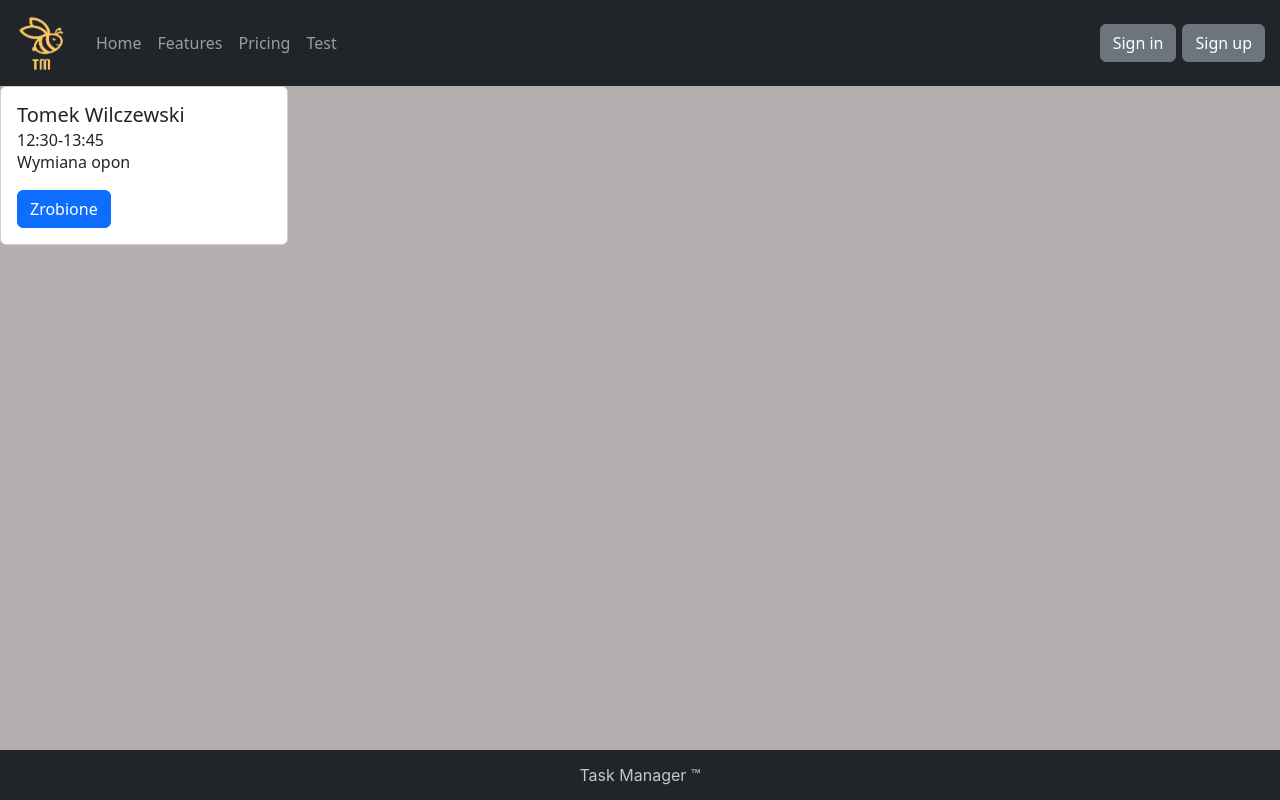
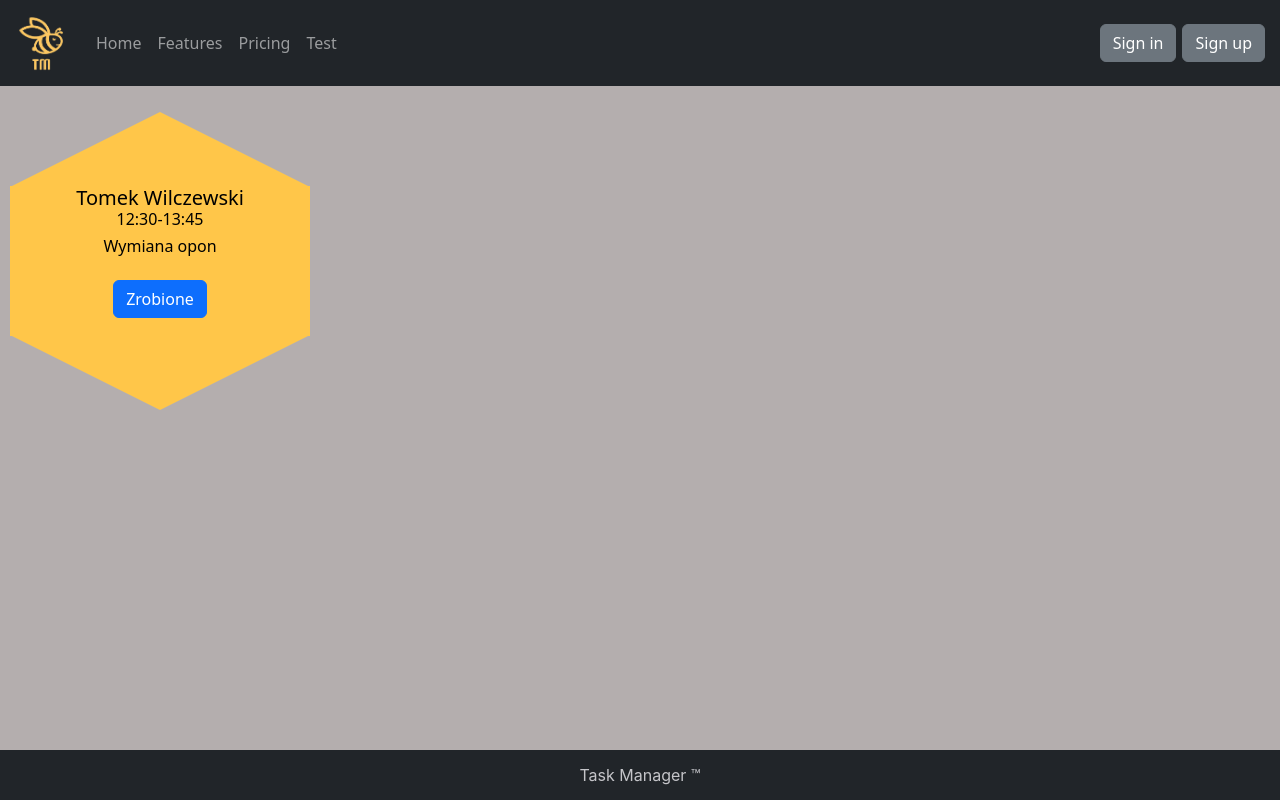
Before and after one commit to Lukang11/PRO-project, a React (Create React App) app in the folder Task-manager/task-manager/: page / in a window 1280 px wide. Built offline with nearby package versions, Linux system fonts and the light colour scheme.

Commit message:
add Content styling

```diff
--- a/Task-manager/task-manager/package.json
+++ b/Task-manager/task-manager/package.json
@@ -8,6 +8,8 @@
     "@testing-library/user-event": "^13.5.0",
     "axios": "^1.2.1",
     "bootstrap": "^5.2.3",
+    "less": "^4.1.3",
+    "less-loader": "^11.1.0",
     "react": "^18.2.0",
     "react-bootstrap": "^2.6.0",
     "react-dom": "^18.2.0",
--- a/Task-manager/task-manager/src/Content/Content.js
+++ b/Task-manager/task-manager/src/Content/Content.js
@@ -1,8 +1,11 @@
+import React from 'react';
+import './ContentStyle.css';
 import Workcard from "../WorkCard/Workcard";
 
 function Content() {
-    return <div>
-        <Workcard></Workcard>
-    </div>
+    return (
+        <div className="hexagon"><Workcard /></div>
+    );
 }
+
 export default Content;
--- /dev/null
+++ b/Task-manager/task-manager/src/Content/ContentStyle.css
@@ -0,0 +1,96 @@
+.hexagon-list {
+    margin-bottom: 50px;
+}
+
+.hexagon-list:nth-child(even) {
+    padding-left: 70px;
+}
+
+.hexagon {
+    margin-top: 100px;
+    width: 300px;
+    height: 150px;
+    background-color: #ffc649;
+    position: relative;
+    float: left;
+    margin-left: 10px;
+    margin-right: 10px;
+    line-height: 35px;
+    color: black;
+    text-align: center;
+    cursor: pointer;
+    transition: background-color 0.5s ease;
+
+}
+
+.hexagon:hover {
+    background-color: #ffc649;
+}
+
+.hexagon:before,
+.hexagon:after {
+    position: absolute;
+    content: "";
+    border-left: 150px solid transparent;
+    border-right: 150px solid transparent;
+    left: 0;
+    right: 0;
+}
+
+.hexagon:before {
+    margin-bottom: -1px;
+    transition: border-bottom-color 0.5s ease;
+    bottom: 100%;
+    border-bottom: 75px solid #ffc649;
+}
+
+.hexagon:after {
+    margin-top: -1px;
+    transition: border-top-color 0.5s ease;
+    top: 100%;
+    border-top: 75px solid #ffc649;
+}
+
+.hexagon-inner {
+    width: 100px;
+    height: 50px;
+    background-color: white;
+    position: relative;
+    float: left;
+    margin-right: 10px;
+    line-height: 50px;
+    color: rgb(23, 180, 159);
+    text-align: center;
+    cursor: pointer;
+    transition: background-color 0.5s ease;
+    transform: scale(0.95);
+    z-index: 100;
+}
+
+.hexagon-inner:hover {
+    background-color: white;
+}
+
+.hexagon-inner:before,
+.hexagon-inner:after {
+    position: absolute;
+    content: "";
+    border-left: 50px solid transparent;
+    border-right: 50px solid transparent;
+    left: 0;
+    right: 0;
+}
+
+.hexagon-inner:before {
+    margin-bottom: -1px;
+    transition: border-bottom-color 0.5s ease;
+    bottom: 100%;
+    border-bottom: 25px solid white;
+}
+
+.hexagon-inner:after {
+    margin-top: -1px;
+    transition: border-top-color 0.5s ease;
+    top: 100%;
+    border-top: 25px solid white;
+}
--- a/Task-manager/task-manager/src/WorkCard/Workcard.js
+++ b/Task-manager/task-manager/src/WorkCard/Workcard.js
@@ -3,7 +3,7 @@ import Card from 'react-bootstrap/Card';
 
 function Workcard(props) {
   return (
-    <Card style={{ width: '18rem' }}>
+    <div>
       <Card.Body>
         <Card.Title>Tomek Wilczewski</Card.Title>
         <Card.Subtitle>12:30-13:45</Card.Subtitle>
@@ -12,7 +12,7 @@ function Workcard(props) {
         </Card.Text>
         <Button variant="primary">Zrobione</Button>
       </Card.Body>
-    </Card>
+    </div>
   );
 }
 
```
Also changed, not shown: 1 other file (tests, documents, lock files or other folders).
